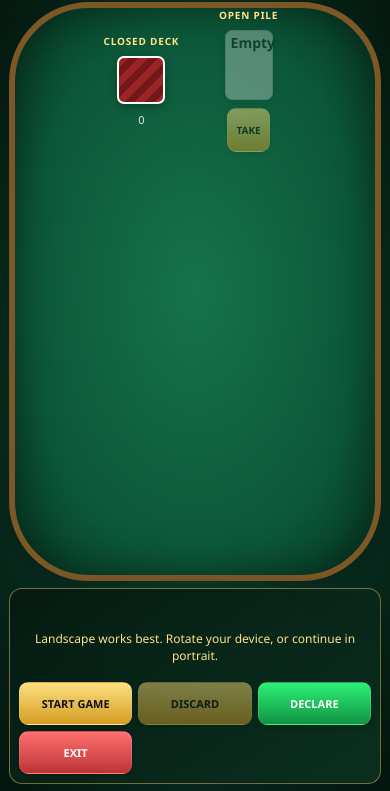
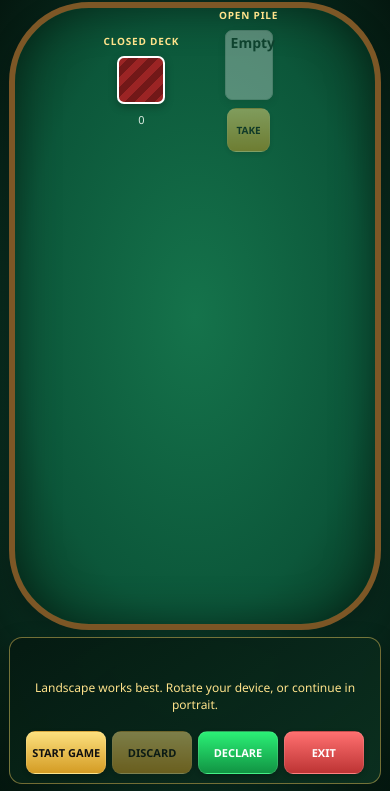
Before and after one commit to mhrsenthil/goodvexa-rummy-website, a plain HTML site: page game.html in a window 390 px wide. Shown: the part 76-867 px from the top of the page. Drawn offline with Linux system fonts and the light colour scheme.

Commit message:
Update game.html

```diff
--- a/game.html
+++ b/game.html
@@ -161,6 +161,7 @@ header {
   display: flex;
   flex-flow: row nowrap;
   align-items: start;
+  justify-content: safe center;
   width: 100%;
   min-width: 0;
   gap: clamp(8px, 1.2vw, 16px);
@@ -182,9 +183,12 @@ header {
 .practice-group.unmatched .practice-group-label { background: #a74343; }
 .card[role="button"]:focus-visible, button:focus-visible { outline: 3px solid #fff1a8; outline-offset: 2px; }
 .action-bar {
-  width: 100%;
+  width: max-content;
+  max-width: 100%;
+  margin-inline: auto;
   display: grid;
   grid-template-columns: repeat(4, minmax(0, 1fr));
+  justify-self: center;
   gap: 8px;
 }
 .btn {
@@ -250,7 +254,7 @@ header {
   .practice-group-cards .card-suit { font-size: clamp(17px, 2.9vw, 23px); }
   .practice-group-cards .card.joker-card .card-rank { font-size: clamp(13px, 2.1vw, 16px); }
   .practice-group-label { min-height: 20px; font-size: 9px; }
-  .action-bar { grid-template-columns: repeat(3, minmax(0, 1fr)); gap: 6px; }
+  .action-bar { grid-template-columns: repeat(4, minmax(0, 1fr)); gap: 6px; }
   .action-bar .btn { min-height: 43px; padding: 7px 5px; font-size: 11px; }
   .status-msg { font-size: 12px; }
 }
@@ -292,7 +296,7 @@ header {
   .card.selected { transform: translateY(-4px); }
   .status-msg { max-height: 18px; min-height: 0; padding: 1px 5px; font-size: 9px; line-height: 1.1; overflow: hidden; }
   .status-msg:empty { display: none; }
-  .action-bar { grid-template-columns: repeat(6, minmax(0, 1fr)); gap: 4px; }
+  .action-bar { grid-template-columns: repeat(4, minmax(0, 1fr)); gap: 4px; }
   .action-bar .btn { min-height: 34px; padding: 3px 2px; font-size: 9px; }
 }
 @media (min-width: 701px) and (min-height: 750px) {
```
